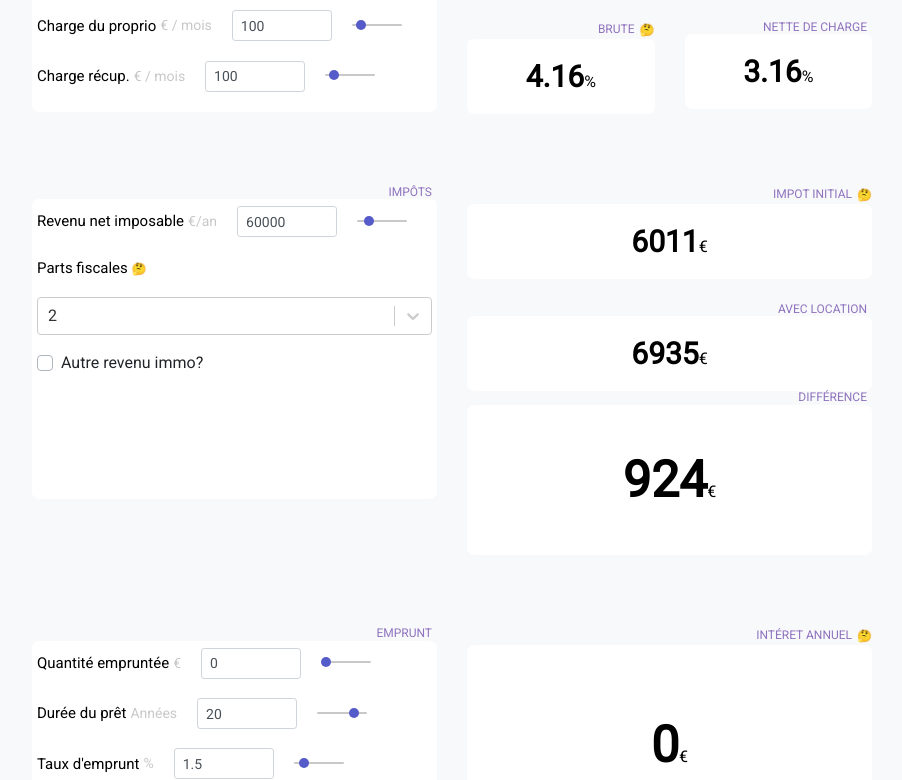
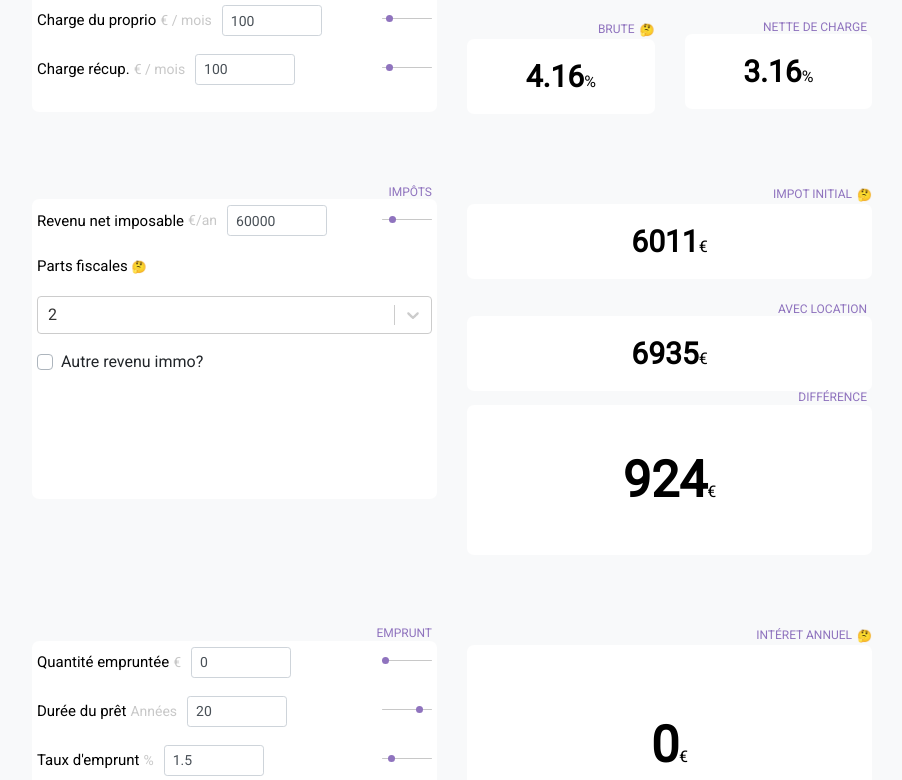
Before and after one commit to holtzy/immo-renta, a Gatsby site: page / in a window 1280 px wide. Shown: the part 681-1461 px from the top of the page, without its empty margins (188-1090 px from the left). Built offline with nearby package versions, Linux system fonts and the light colour scheme; Gatsby itself is replaced by a stand-in of ours.

Commit message:
slider on the right and smaller

```diff
--- a/src/components/SliderWithTitle.tsx
+++ b/src/components/SliderWithTitle.tsx
@@ -25,13 +25,11 @@ export const SliderWithTitle = ({
 
     return (
         <Form.Group>
-            <div style={{ display: 'flex', alignItems: 'center' }}>
+            <div style={{ display: 'flex', alignItems: 'center', justifyContent: 'space-between' }}>
+                <div style={{ display: 'flex', alignItems: 'center', justifyContent: 'left' }}>
                     <span className={"slider-with-title-title"}>{title}</span>
                     <span className={"slider-with-title-unit"}>{unit}</span>
-                <div style={{
-                    width: '100px',
-                    marginLeft: '20px'
-                }}>
+                    <div className={"slider-with-title-text-input"}>
                         <Form.Control
                             size="sm"
                             type="text"
@@ -39,10 +37,9 @@ export const SliderWithTitle = ({
                             onChange={onChange}
                         />
                     </div>
-                <div style={{
-                    width: '50px',
-                    marginLeft: '20px'
-                }}>
+                </div>
+
+                <div style={{ width: '50px', marginLeft: '20px' }}>
                     < Form.Control
                         type="range"
                         value={value}
--- a/src/components/sliderWithTitle.css
+++ b/src/components/sliderWithTitle.css
@@ -9,3 +9,8 @@
     color: var(--dark-grey);
     margin-left: 4px;
 }
+
+.slider-with-title-text-input {
+    width: 100px;
+    margin-left: 10px;
+}
--- a/src/pages/index.tsx
+++ b/src/pages/index.tsx
@@ -160,7 +160,7 @@ const IndexPage = () => {
               />
               <SliderWithTitle
                 title={"Travaux d'entretien estimés"}
-                unit={"€ / an"}
+                unit={"€/an"}
                 min={0}
                 max={10000}
                 onChange={e => updateState('annualHouseBuildingWork', Number(e.target.value))}
@@ -177,7 +177,7 @@ const IndexPage = () => {
               />
               <SliderWithTitle
                 title={"Taxe foncière"}
-                unit={"€ / an"}
+                unit={"€/an"}
                 min={0}
                 max={10000}
                 onChange={e => updateState('taxeFonciere', Number(e.target.value))}
--- a/src/styles/slider.less
+++ b/src/styles/slider.less
@@ -1,9 +1,9 @@
 @track-color: #C8C8C8;
-@thumb-color: #555bc8;
+@thumb-color: var(--text-vibrant);
 
-@thumb-radius: 10px;
-@thumb-height: 10px;
-@thumb-width: 10px;
+@thumb-radius: 7px;
+@thumb-height: 7px;
+@thumb-width: 7px;
 @thumb-shadow-size: 0px;
 @thumb-shadow-blur: 0px;
 @thumb-shadow-color: transparent;
@@ -11,7 +11,7 @@
 @thumb-border-color: white;
 
 @track-width: 100%;
-@track-height: 2px;
+@track-height: 1px;
 @track-shadow-size: 0px;
 @track-shadow-blur: 0px;
 @track-shadow-color: transparent;
```
Lines whose indentation alone changed are shown as unchanged.
